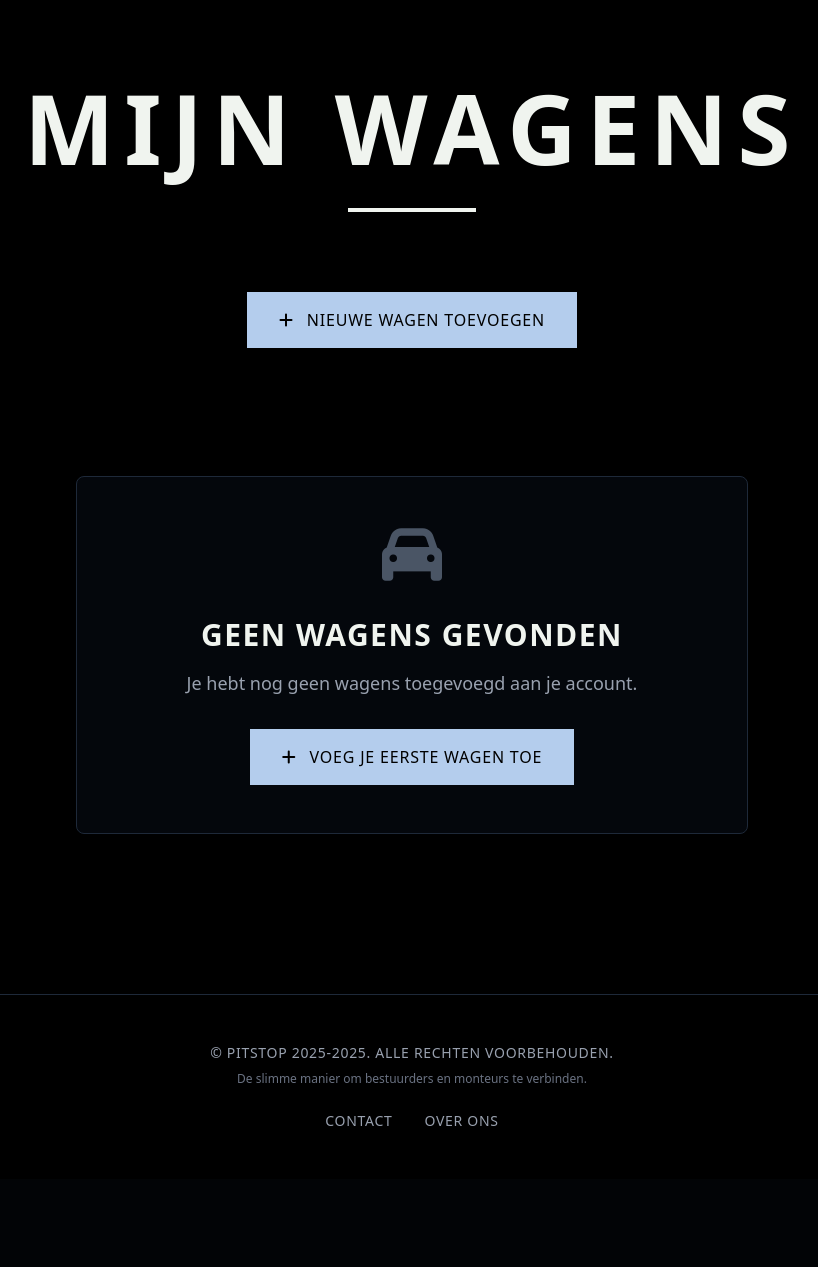
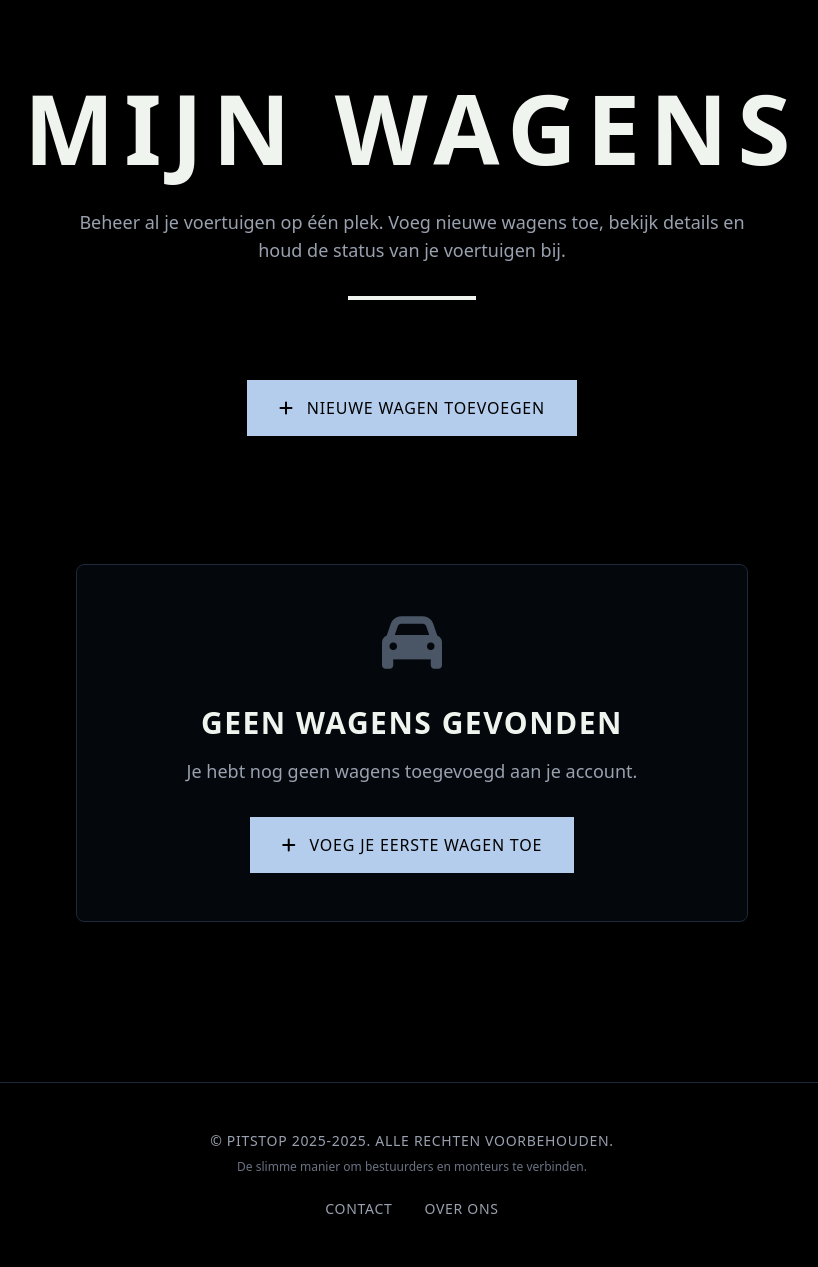
Before and after one commit to Banderas13/pitstop, a Laravel app: page /cars in a window 1280 px wide. Shown: the part 64-1331 px from the top of the page, without its empty margins (228-1046 px from the left). Before the commit the page ends 1190 px from the top, so only its background shows below. Run offline with Laravel 12, Linux system fonts and the light colour scheme; the visitor is signed in with stand-in values (Sample User, id 1); data comes from the database, SQL or seed files in the repository; data that the repository does not hold is empty; style sheets or scripts are compiled from the project's sources.

Commit message:
Add introductory text to car index page for improved user guidance and context. Simplify car listing card structure for better visual clarity.

```diff
--- a/resources/views/cars/index.blade.php
+++ b/resources/views/cars/index.blade.php
@@ -10,6 +10,9 @@
             <h1 class="text-6xl lg:text-8xl font-black uppercase tracking-widest mb-8">
                 MIJN WAGENS
             </h1>
+            <p class="text-gray-400 text-lg mb-8 max-w-2xl mx-auto">
+                Beheer al je voertuigen op één plek. Voeg nieuwe wagens toe, bekijk details en houd de status van je voertuigen bij.
+            </p>
             <div class="w-32 h-1 bg-white mx-auto mt-8"></div>
         </div>
 
@@ -29,7 +32,7 @@
         @if($cars->count() > 0)
             <div class="grid grid-cols-1 md:grid-cols-2 lg:grid-cols-3 gap-8">
                 @foreach($cars as $car)
-                    <div class="bg-gray-900/30 border border-gray-800 p-8 rounded-lg h-full flex flex-col">
+                    <div class="p-8 h-full flex flex-col">
                         <!-- Car Header -->
                         <div class="border-b border-gray-700 pb-4 mb-6">
                             <h3 class="text-xl font-bold uppercase tracking-wider text-white mb-2">
```
